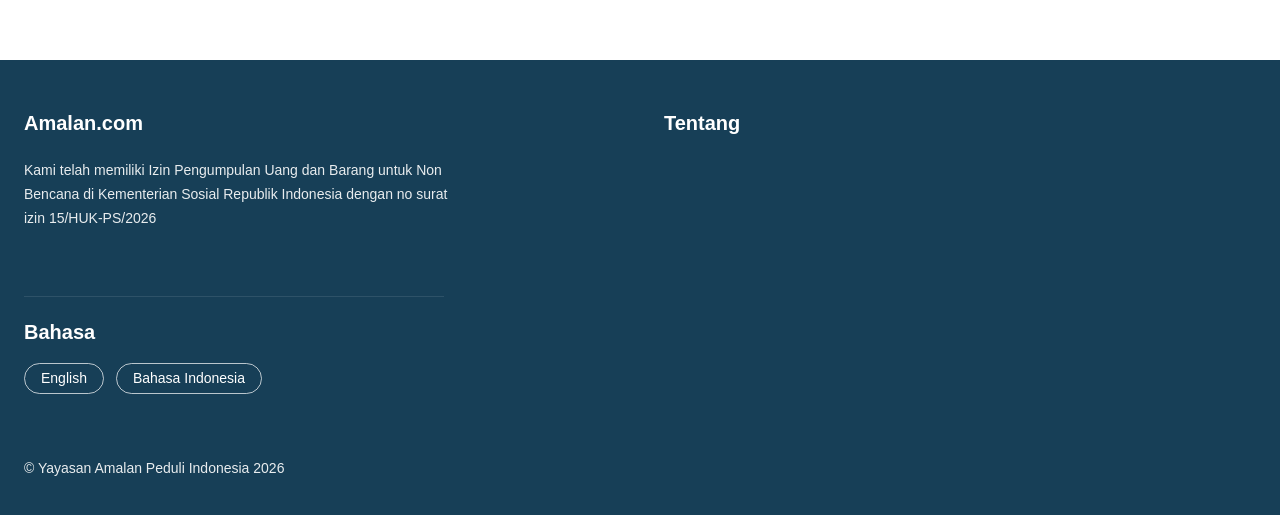
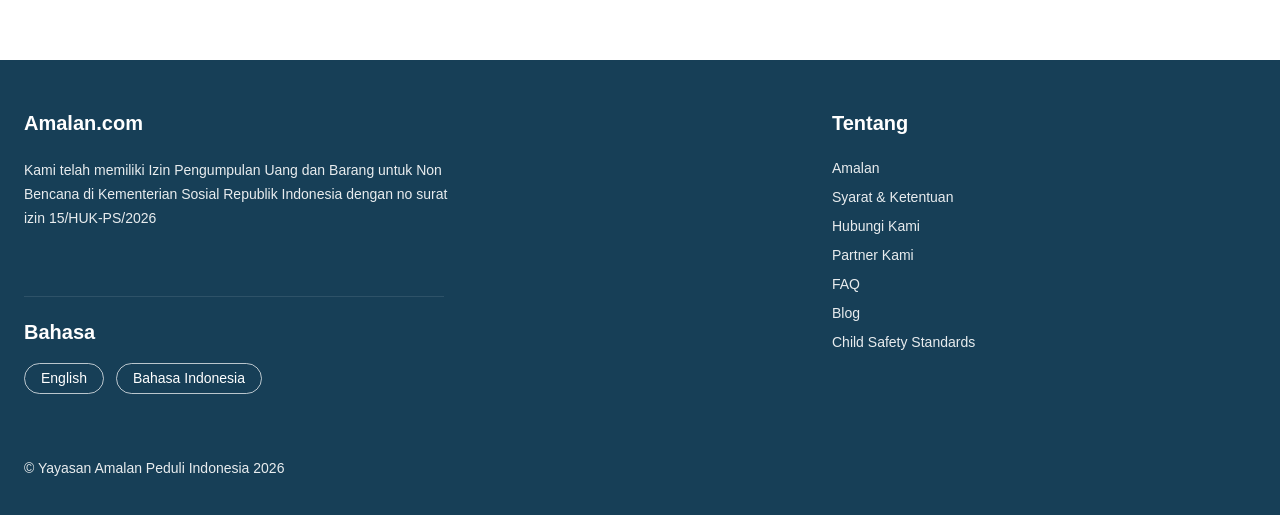
Before and after one commit to kevinefendy/website-profile-komunitas, a Next.js app: page / in a window 1280 px wide. Shown: the part 810-1325 px from the top of the page. Built offline with nearby package versions, Linux system fonts and the light colour scheme; some icons are missing.

Commit message:
feat: menambahkan navigasi footer

```diff
--- a/app/components/Footer.jsx
+++ b/app/components/Footer.jsx
@@ -5,7 +5,7 @@
   return (
     <footer className="w-full bg-[#173F57] text-white">
       <div className="mx-auto max-w-[1280px] px-6 py-12">
-        <div className="grid grid-cols-1 gap-12 lg:grid-cols-2">
+        <div className="grid grid-cols-1 gap-12 lg:grid-cols-[1.2fr_0.8fr] lg:gap-28">
           <div>
             <h2 className="text-[20px] font-bold">Amalan.com</h2>
 
@@ -68,8 +68,38 @@
             </p>
           </div>
 
-          <div>
+          <div className="lg:pl-6">
             <h2 className="text-[20px] font-bold">Tentang</h2>
+
+            <div className="mt-5 flex flex-col gap-2 text-[14px] text-white/90">
+              <Link href="/tentang" className="hover:underline">
+                Amalan
+              </Link>
+
+              <Link href="/syarat-ketentuan" className="hover:underline">
+                Syarat & Ketentuan
+              </Link>
+
+              <Link href="/kontak" className="hover:underline">
+                Hubungi Kami
+              </Link>
+
+              <Link href="/partner" className="hover:underline">
+                Partner Kami
+              </Link>
+
+              <Link href="/faq" className="hover:underline">
+                FAQ
+              </Link>
+
+              <Link href="/blog" className="hover:underline">
+                Blog
+              </Link>
+
+              <Link href="/child-safety" className="hover:underline">
+                Child Safety Standards
+              </Link>
+            </div>
           </div>
         </div>
       </div>
```
